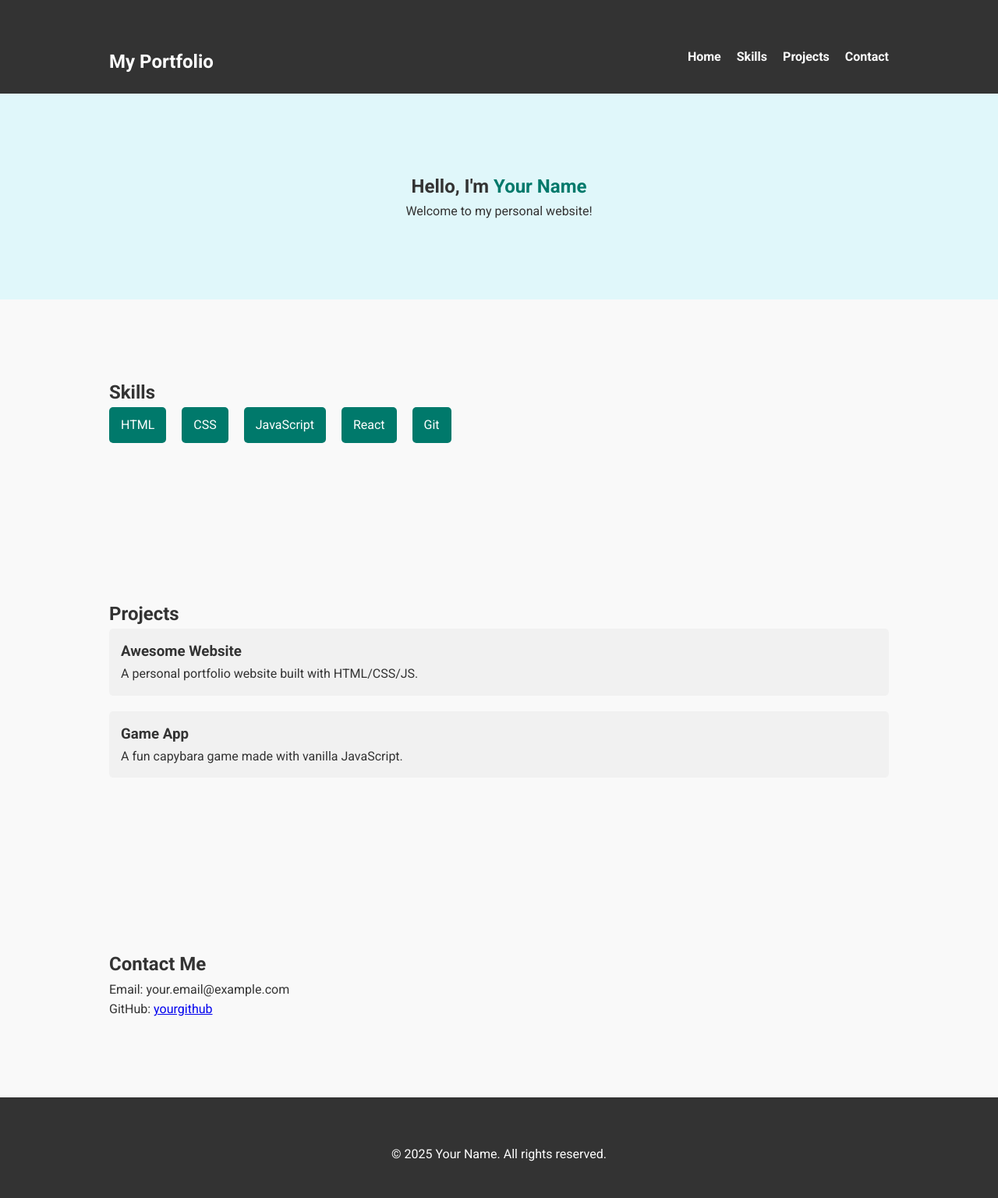
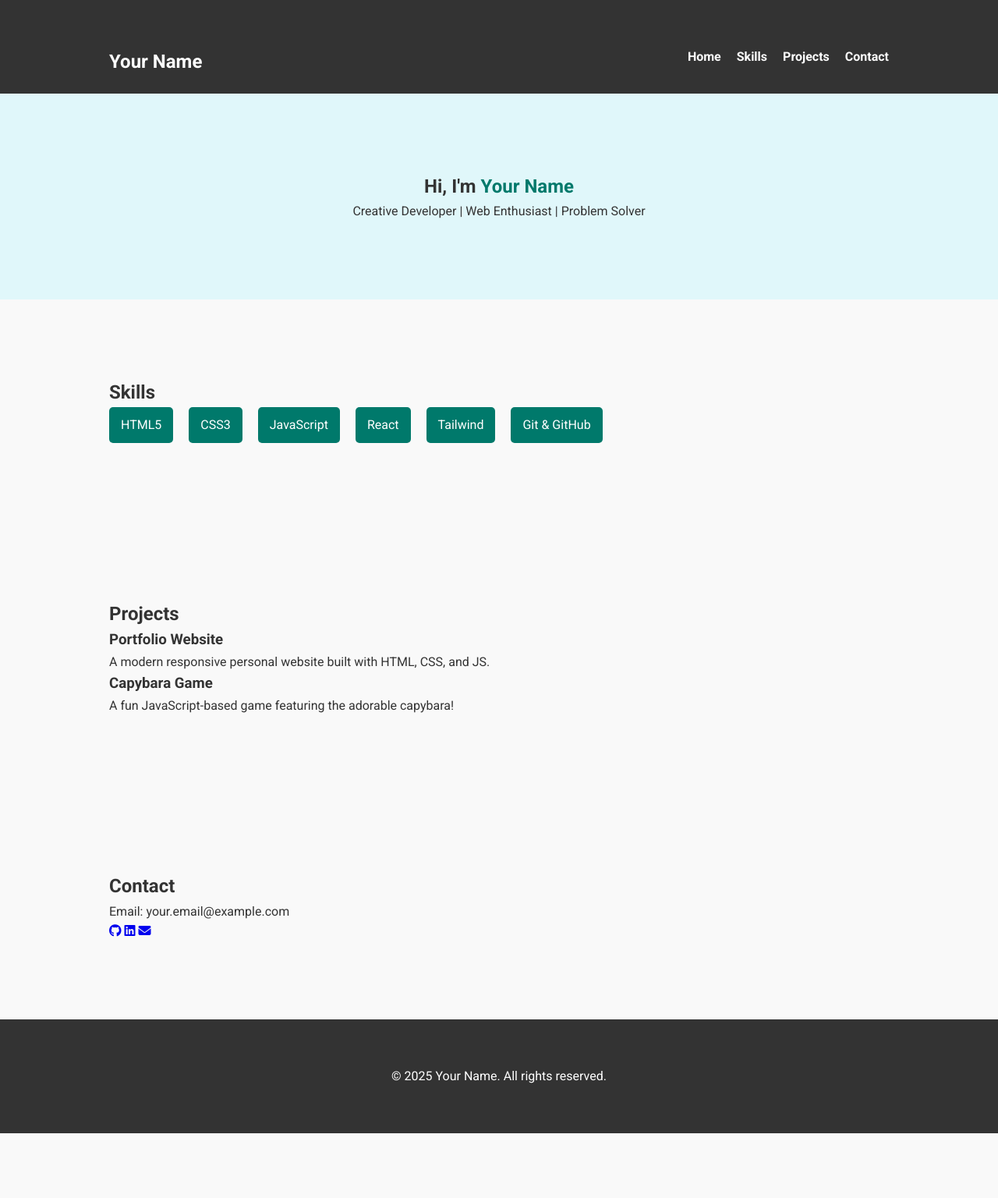
Before and after one commit to coalmine-web/coalmine, a plain HTML site: page index.html in a window 1280 px wide. Shown: the whole page at 78% size. After the commit the page ends 1453 px from the top, so only its background shows below. Drawn offline with Linux system fonts and the light colour scheme.

Commit message:
Update index.html

```diff
--- a/index.html
+++ b/index.html
@@ -6,11 +6,12 @@
   <title>My Portfolio</title>
   <link rel="stylesheet" href="style.css" />
   <link href="https://fonts.googleapis.com/css2?family=Roboto:wght@400;700&display=swap" rel="stylesheet">
+  <script src="https://kit.fontawesome.com/a076d05399.js" crossorigin="anonymous"></script>
 </head>
 <body>
   <header>
     <div class="container">
-      <h1 class="logo">My Portfolio</h1>
+      <h1 class="logo">Your Name</h1>
       <nav>
         <ul>
           <li><a href="#home">Home</a></li>
@@ -22,45 +23,50 @@
     </div>
   </header>
 
-  <section id="home">
-    <div class="container">
-      <h2>Hello, I'm <span class="highlight">Your Name</span></h2>
-      <p>Welcome to my personal website!</p>
+  <section id="home" class="section fade-in">
+    <div class="container center">
+      <h2>Hi, I'm <span class="highlight">Your Name</span></h2>
+      <p>Creative Developer | Web Enthusiast | Problem Solver</p>
     </div>
   </section>
 
-  <section id="skills">
+  <section id="skills" class="section fade-in">
     <div class="container">
       <h2>Skills</h2>
       <ul class="skills-list">
-        <li>HTML</li>
-        <li>CSS</li>
+        <li>HTML5</li>
+        <li>CSS3</li>
         <li>JavaScript</li>
         <li>React</li>
-        <li>Git</li>
+        <li>Tailwind</li>
+        <li>Git & GitHub</li>
       </ul>
     </div>
   </section>
 
-  <section id="projects">
+  <section id="projects" class="section fade-in">
     <div class="container">
       <h2>Projects</h2>
-      <div class="project">
-        <h3>Awesome Website</h3>
-        <p>A personal portfolio website built with HTML/CSS/JS.</p>
+      <div class="project-card">
+        <h3>Portfolio Website</h3>
+        <p>A modern responsive personal website built with HTML, CSS, and JS.</p>
       </div>
-      <div class="project">
-        <h3>Game App</h3>
-        <p>A fun capybara game made with vanilla JavaScript.</p>
+      <div class="project-card">
+        <h3>Capybara Game</h3>
+        <p>A fun JavaScript-based game featuring the adorable capybara!</p>
       </div>
     </div>
   </section>
 
-  <section id="contact">
+  <section id="contact" class="section fade-in">
     <div class="container">
-      <h2>Contact Me</h2>
+      <h2>Contact</h2>
       <p>Email: your.email@example.com</p>
-      <p>GitHub: <a href="https://github.com/yourgithub" target="_blank">yourgithub</a></p>
+      <div class="social-icons">
+        <a href="https://github.com/yourgithub" target="_blank"><i class="fab fa-github"></i></a>
+        <a href="https://linkedin.com/in/yourlinkedin" target="_blank"><i class="fab fa-linkedin"></i></a>
+        <a href="mailto:your.email@example.com"><i class="fas fa-envelope"></i></a>
+      </div>
     </div>
   </section>
 
```
